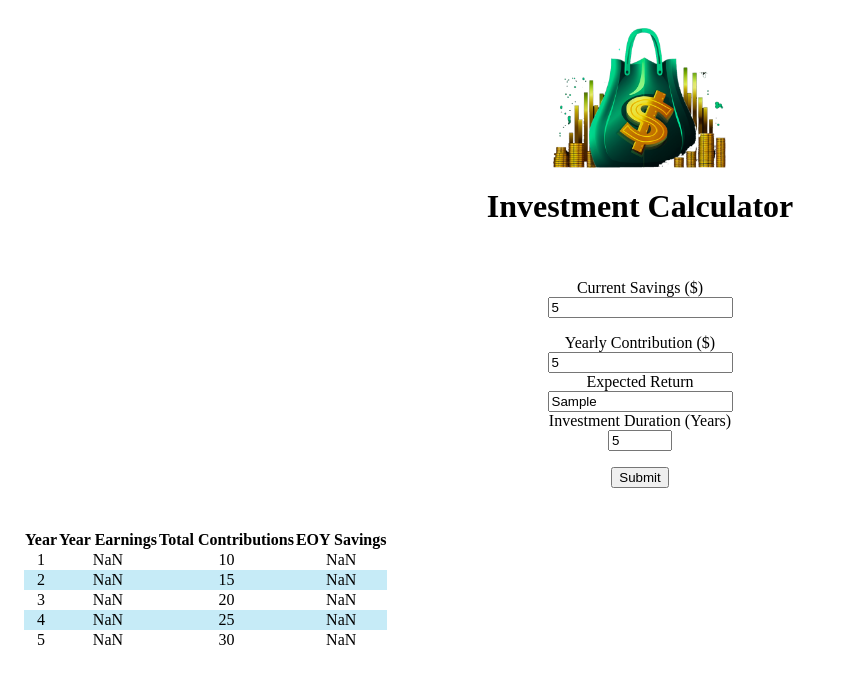
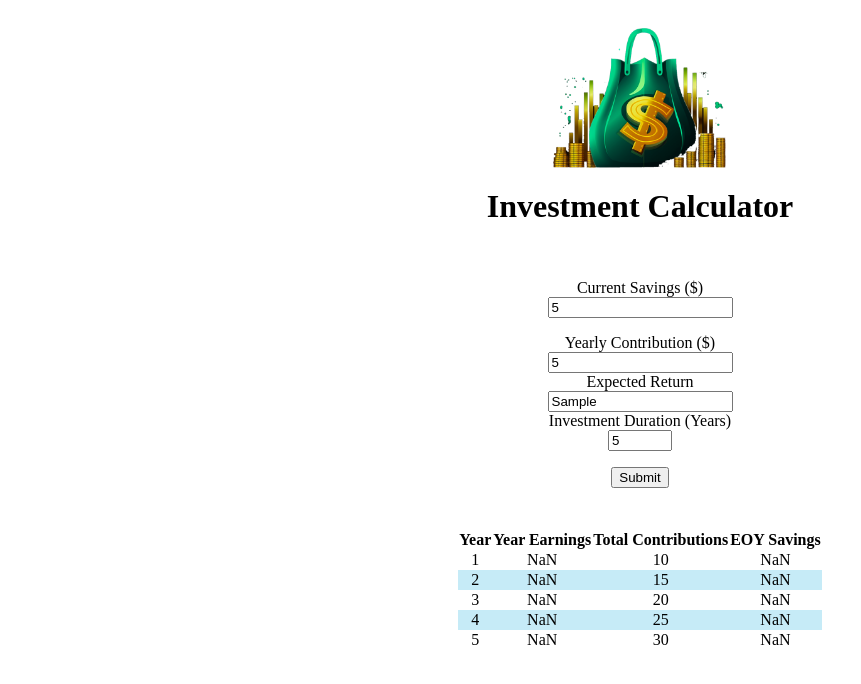
Before and after one commit to NeilClack/Investment-Calculator, a React (Create React App) app: page / in a window 1280 px wide. Both pictures are taken after typing "5", "5", "Sample", "5" into the empty fields and a click on the button "Submit". Shown: the top 684 px of the page, without its empty margins (0-861 px from the left). Built offline with nearby package versions, Linux system fonts and the light colour scheme.

Commit message:
Correct margin for all screen sizes.

```diff
--- a/src/components/table.js
+++ b/src/components/table.js
@@ -2,9 +2,10 @@ import styled from "styled-components";
 
 const Table = styled.table`
   border-collapse: collapse;
-  margin: 0 1rem;
+  margin: auto;
 `;
 const TRow = styled.tr``;
+
 const TBody = styled.tbody`
   ${TRow}:nth-child(even) {
     background-color: #c6ebf7;
```
